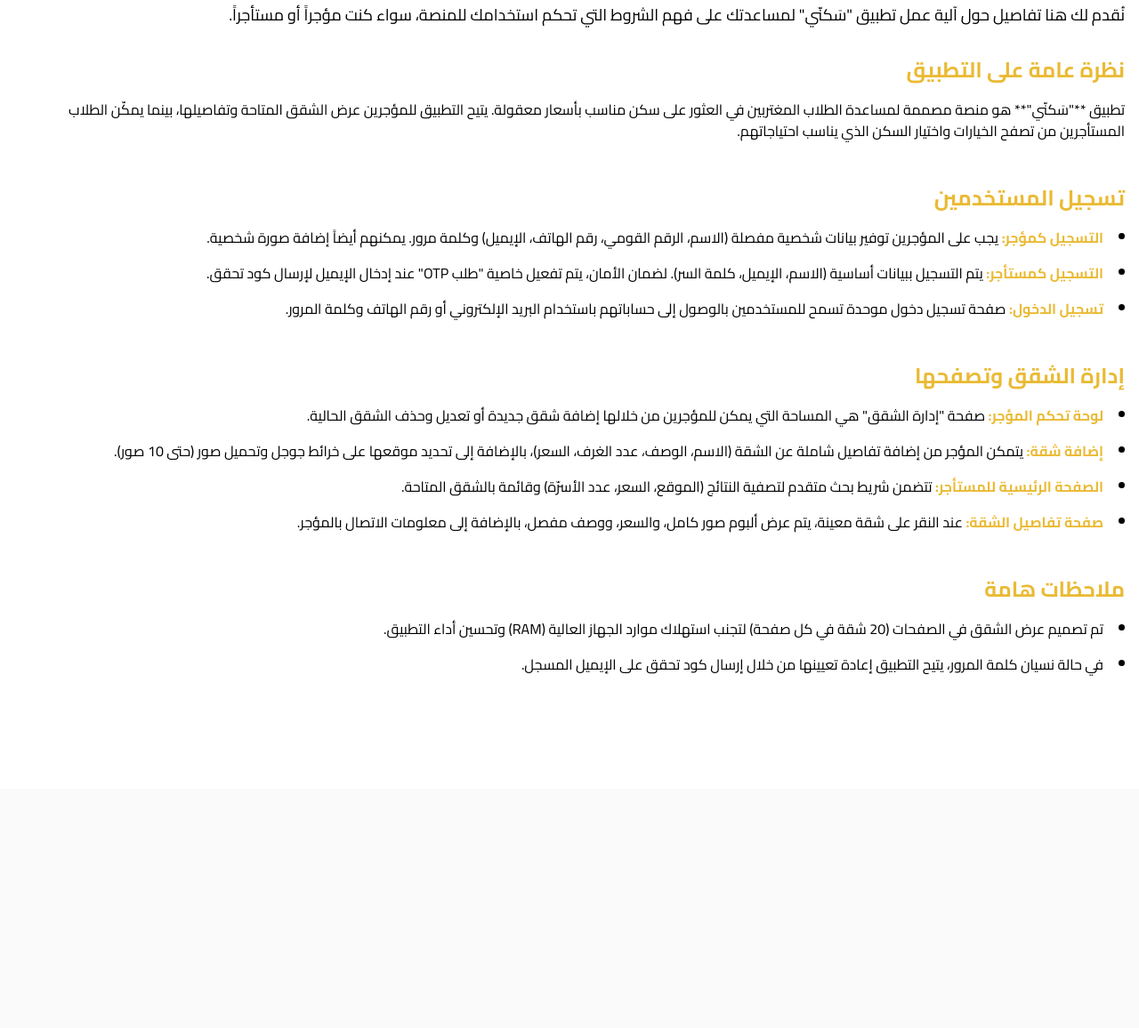
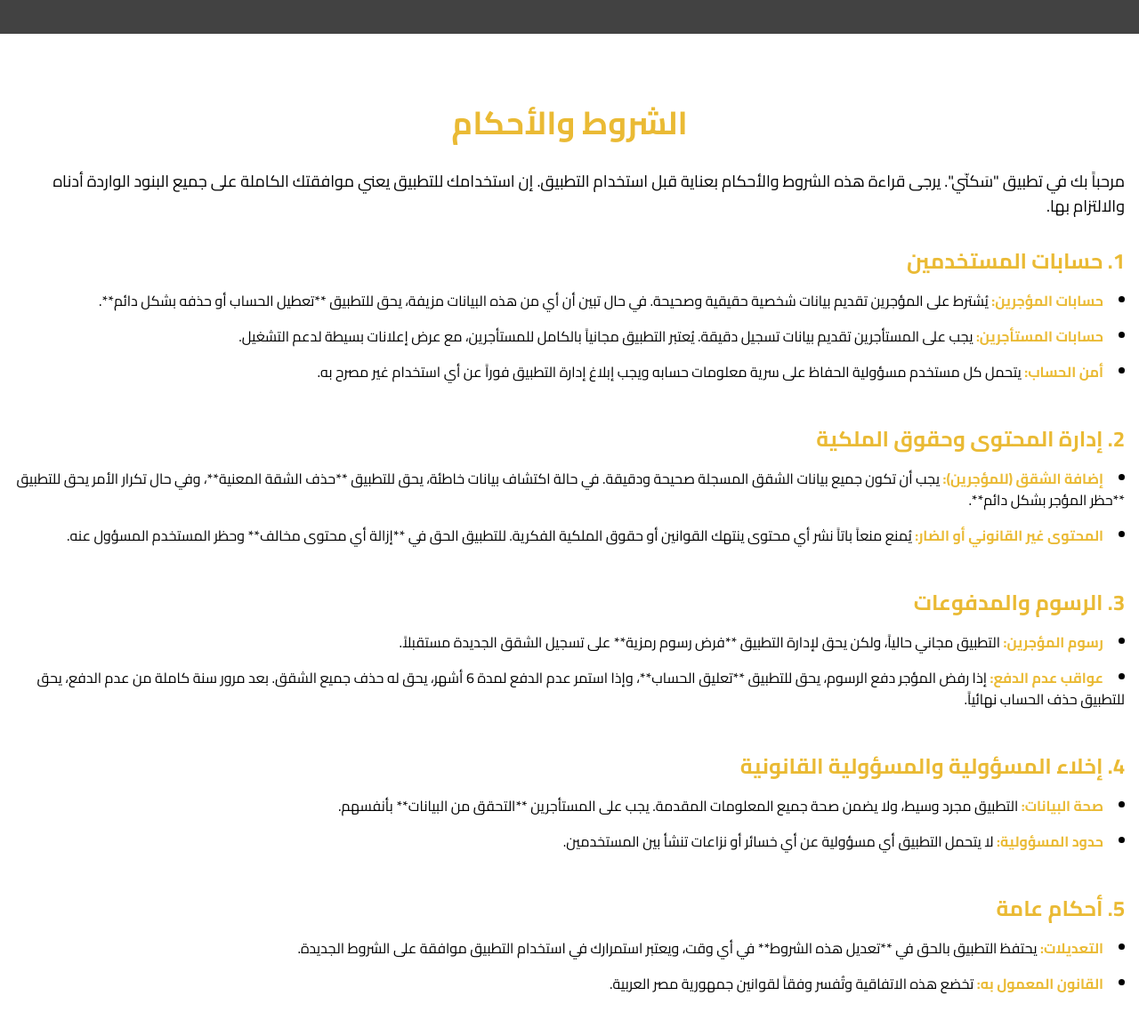
Before and after one commit to MrConnect/SKKNNY-App, a plain HTML site: page index.html in a window 1280 px wide. Shown: the part 1432-2588 px from the top of the page at 89% size. Before the commit the page ends 2319 px from the top, so only its background shows below. Drawn offline with nearby package versions, Linux system fonts and the light colour scheme.

Commit message:
Update index.html

```diff
--- a/index.html
+++ b/index.html
@@ -33,34 +33,29 @@
   <nav class="bg-white py-4 px-4 shadow-sm">
     <div class="container mx-auto flex justify-between items-center">
       <a href="#" class="text-lg font-bold text-secondary-text">Skknny</a>
-      <a href="#terms" class="text-sm font-semibold primary-text hover:underline">الشروط والأحكام</a>
+      <div class="flex gap-4">
+        <a href="#about" class="text-sm font-semibold primary-text hover:underline">عن التطبيق</a>
+        <a href="#terms" class="text-sm font-semibold primary-text hover:underline">الشروط والأحكام</a>
+      </div>
     </div>
   </nav>
 
   <header class="hero-bg py-20 px-4">
     <div class="container mx-auto flex flex-col md:flex-row items-center justify-between text-center md:text-right">
 
-      <div class="md:w-1/2 mb-12 md:mb-0">
+      <div class="md:w-1/2 mb-12 md:mb-0 mx-auto">
         <h1 class="text-5xl md:text-6xl font-extrabold primary-text leading-tight mb-4 animate-fade-in-down">Skknny</h1>
-        <h2 class="text-3xl md:text-4xl font-bold mb-4 text-secondary-text animate-fade-in-up">مستأجرك بأمان، وبيتك مضمون.</h2>
+        <h2 class="text-3xl md:text-4xl font-bold mb-4 text-secondary-text animate-fade-in-up">راحة مؤكدة للمستأجرين</h2>
         <p class="text-lg text-secondary-text mb-8 animate-fade-in-up">
-          نحن نربطك بالمستأجرين الموثوقين، ونوفر لك راحة البال من خلال نظام تأمين شامل على الممتلكات.
+          نحن نربطك بالمؤجرين الموثوقين، ونوفر لك راحة البال وعدم تكبد عناء البحث عن شقة مناسبة
         </p>
 
-        <div class="flex flex-col sm:flex-row justify-center md:justify-end gap-4">
+        <div class="flex flex-col sm:flex-row justify-center md:justify-center gap-4">
           <a href="#" class="primary-bg text-white font-bold py-3 px-8 rounded-full shadow-lg primary-hover transition duration-300 transform hover:scale-105">
             حمّل من Google Play
           </a>
         </div>
       </div>
-
-      <div class="md:w-1/2">
-        <div class="bg-white rounded-3xl p-4 shadow-2xl relative animate-fade-in-right border-4 border-[#D4940F]">
-          <div class="absolute inset-0 bg-[#EABA34] rounded-2xl transform rotate-3 -z-10 opacity-70"></div>
-          <img src="https://placehold.co/600x400/D4940F/FFFFFF?text=صورة+للتطبيق" alt="واجهة تطبيق Skknny" class="rounded-2xl w-full relative z-10">
-        </div>
-      </div>
-
     </div>
   </header>
 
@@ -70,13 +65,13 @@
       <div class="grid grid-cols-1 md:grid-cols-3 gap-12">
         <div class="bg-white p-8 rounded-2xl shadow-xl transform hover:-translate-y-2 transition-transform duration-300 border border-secondary-text">
           <div class="text-5xl mb-4 accent-color">🏠</div>
-          <h4 class="text-2xl font-bold mb-2">ضمان المستأجر</h4>
-          <p class="text-secondary-text">نظام فحص دقيق للمستأجرين لضمان المصداقية والأمان التام.</p>
+          <h4 class="text-2xl font-bold mb-2">آمن للمستأجر</h4>
+          <p class="text-secondary-text">نظام فحص دقيق للمؤجرين لضمان المصداقية والأمان التام.</p>
         </div>
         <div class="bg-white p-8 rounded-2xl shadow-xl transform hover:-translate-y-2 transition-transform duration-300 border border-secondary-text">
-          <div class="text-5xl mb-4 accent-color">🛡️</div>
-          <h4 class="text-2xl font-bold mb-2">تأمين شامل</h4>
-          <p class="text-secondary-text">برنامج تأمين على الممتلكات يحميك من أي أضرار غير متوقعة.</p>
+          <div class="text-5xl mb-4 accent-color">👌</div>
+          <h4 class="text-2xl font-bold mb-2">سهل للمؤجر</h4>
+          <p class="text-secondary-text">نسمح لك بعرض الشقق لجمهور كبير مما يسهل موضوع التأجير</p>
         </div>
         <div class="bg-white p-8 rounded-2xl shadow-xl transform hover:-translate-y-2 transition-transform duration-300 border border-secondary-text">
           <div class="text-5xl mb-4 accent-color">📊</div>
@@ -87,9 +82,18 @@
     </div>
   </section>
 
+  <section id="about" class="py-20 bg-white">
+    <div class="container mx-auto px-4">
+      <h2 class="text-4xl font-bold mb-8 text-center primary-text">عن التطبيق</h2>
+      <p class="text-lg text-secondary-text mb-8">
+        **تطبيق "سَكنّي"** هو منصة مصممة خصيصًا لمساعدة الطلاب المغتربين في العثور على سكن مناسب بأسعار معقولة. يتيح التطبيق للمؤجرين عرض الشقق المتاحة وتفاصيلها الكاملة، بينما يمكّن الطلاب المستأجرين من تصفح الخيارات المتاحة واختيار السكن الذي يناسب احتياجاتهم. يعمل "سَكنّي" كجسر يربط بين المؤجرين الموثوقين والمستأجرين الباحثين عن الأمان والراحة.
+      </p>
+    </div>
+  </section>
+
   <footer class="py-12 secondary-bg text-white text-center">
     <div class="container mx-auto px-4">
-      <p>تواصل معنا عبر البريد الإلكتروني: <a href="mailto:thecaser.mohamed@gmail.com" class="primary-text hover:underline">info@skknny.com</a></p>
+      <p>تواصل معنا عبر البريد الإلكتروني: <a href="mailto:info@skknny.com" class="primary-text hover:underline">theceaser.mohamed@gmai.com</a></p>
       <p class="mt-4 text-sm text-gray-400">جميع الحقوق محفوظة &copy; 2025 Skknny</p>
     </div>
   </footer>
@@ -98,64 +102,79 @@
     <div class="container mx-auto px-4">
       <h2 class="text-4xl font-bold mb-8 text-center primary-text">الشروط والأحكام</h2>
       <p class="text-lg text-secondary-text mb-8">
-        نُقدم لك هنا تفاصيل حول آلية عمل تطبيق "سَكنّي" لمساعدتك على فهم الشروط التي تحكم استخدامك للمنصة، سواء كنت مؤجراً أو مستأجراً.
+        مرحباً بك في تطبيق "سَكنّي". يرجى قراءة هذه الشروط والأحكام بعناية قبل استخدام التطبيق. إن استخدامك للتطبيق يعني موافقتك الكاملة على جميع البنود الواردة أدناه والالتزام بها.
       </p>
 
       <div class="mb-12">
-        <h3 class="text-2xl font-bold primary-text mb-4">نظرة عامة على التطبيق</h3>
-        <p class="text-secondary-text">
-          تطبيق **"سَكنّي"** هو منصة مصممة لمساعدة الطلاب المغتربين في العثور على سكن مناسب بأسعار معقولة. يتيح التطبيق للمؤجرين عرض الشقق المتاحة وتفاصيلها، بينما يمكّن الطلاب المستأجرين من تصفح الخيارات واختيار السكن الذي يناسب احتياجاتهم.
-        </p>
-      </div>
-
-      <div class="mb-12">
-        <h3 class="text-2xl font-bold primary-text mb-4">تسجيل المستخدمين</h3>
+        <h3 class="text-2xl font-bold primary-text mb-4">1. حسابات المستخدمين</h3>
         <ul class="list-disc list-inside text-secondary-text space-y-4">
           <li>
-            <strong class="primary-text">التسجيل كمؤجر:</strong>
-            يجب على المؤجرين توفير بيانات شخصية مفصلة (الاسم، الرقم القومي، رقم الهاتف، الإيميل) وكلمة مرور. يمكنهم أيضاً إضافة صورة شخصية.
+            <strong class="primary-text">حسابات المؤجرين:</strong>
+            يُشترط على المؤجرين تقديم بيانات شخصية حقيقية وصحيحة. في حال تبين أن أي من هذه البيانات مزيفة، يحق للتطبيق **تعطيل الحساب أو حذفه بشكل دائم**.
           </li>
           <li>
-            <strong class="primary-text">التسجيل كمستأجر:</strong>
-            يتم التسجيل ببيانات أساسية (الاسم، الإيميل، كلمة السر). لضمان الأمان، يتم تفعيل خاصية "طلب OTP" عند إدخال الإيميل لإرسال كود تحقق.
+            <strong class="primary-text">حسابات المستأجرين:</strong>
+            يجب على المستأجرين تقديم بيانات تسجيل دقيقة. يُعتبر التطبيق مجانياً بالكامل للمستأجرين، مع عرض إعلانات بسيطة لدعم التشغيل.
           </li>
           <li>
-            <strong class="primary-text">تسجيل الدخول:</strong>
-            صفحة تسجيل دخول موحدة تسمح للمستخدمين بالوصول إلى حساباتهم باستخدام البريد الإلكتروني أو رقم الهاتف وكلمة المرور.
+            <strong class="primary-text">أمن الحساب:</strong>
+            يتحمل كل مستخدم مسؤولية الحفاظ على سرية معلومات حسابه ويجب إبلاغ إدارة التطبيق فوراً عن أي استخدام غير مصرح به.
           </li>
         </ul>
       </div>
 
       <div class="mb-12">
-        <h3 class="text-2xl font-bold primary-text mb-4">إدارة الشقق وتصفحها</h3>
+        <h3 class="text-2xl font-bold primary-text mb-4">2. إدارة المحتوى وحقوق الملكية</h3>
         <ul class="list-disc list-inside text-secondary-text space-y-4">
           <li>
-            <strong class="primary-text">لوحة تحكم المؤجر:</strong>
-            صفحة "إدارة الشقق" هي المساحة التي يمكن للمؤجرين من خلالها إضافة شقق جديدة أو تعديل وحذف الشقق الحالية.
+            <strong class="primary-text">إضافة الشقق (للمؤجرين):</strong>
+            يجب أن تكون جميع بيانات الشقق المسجلة صحيحة ودقيقة. في حالة اكتشاف بيانات خاطئة، يحق للتطبيق **حذف الشقة المعنية**، وفي حال تكرار الأمر يحق للتطبيق **حظر المؤجر بشكل دائم**.
           </li>
           <li>
-            <strong class="primary-text">إضافة شقة:</strong>
-            يتمكن المؤجر من إضافة تفاصيل شاملة عن الشقة (الاسم، الوصف، عدد الغرف، السعر)، بالإضافة إلى تحديد موقعها على خرائط جوجل وتحميل صور (حتى 10 صور).
-          </li>
-          <li>
-            <strong class="primary-text">الصفحة الرئيسية للمستأجر:</strong>
-            تتضمن شريط بحث متقدم لتصفية النتائج (الموقع، السعر، عدد الأسرّة) وقائمة بالشقق المتاحة.
-          </li>
-          <li>
-            <strong class="primary-text">صفحة تفاصيل الشقة:</strong>
-            عند النقر على شقة معينة، يتم عرض ألبوم صور كامل، والسعر، ووصف مفصل، بالإضافة إلى معلومات الاتصال بالمؤجر.
+            <strong class="primary-text">المحتوى غير القانوني أو الضار:</strong>
+            يُمنع منعاً باتاً نشر أي محتوى ينتهك القوانين أو حقوق الملكية الفكرية. للتطبيق الحق في **إزالة أي محتوى مخالف** وحظر المستخدم المسؤول عنه.
           </li>
         </ul>
       </div>
 
       <div class="mb-12">
-        <h3 class="text-2xl font-bold primary-text mb-4">ملاحظات هامة</h3>
+        <h3 class="text-2xl font-bold primary-text mb-4">3. الرسوم والمدفوعات</h3>
         <ul class="list-disc list-inside text-secondary-text space-y-4">
           <li>
-            تم تصميم عرض الشقق في الصفحات (20 شقة في كل صفحة) لتجنب استهلاك موارد الجهاز العالية (RAM) وتحسين أداء التطبيق.
+            <strong class="primary-text">رسوم المؤجرين:</strong>
+            التطبيق مجاني حالياً، ولكن يحق لإدارة التطبيق **فرض رسوم رمزية** على تسجيل الشقق الجديدة مستقبلاً.
           </li>
           <li>
-            في حالة نسيان كلمة المرور، يتيح التطبيق إعادة تعيينها من خلال إرسال كود تحقق على الإيميل المسجل.
+            <strong class="primary-text">عواقب عدم الدفع:</strong>
+            إذا رفض المؤجر دفع الرسوم، يحق للتطبيق **تعليق الحساب**، وإذا استمر عدم الدفع لمدة 6 أشهر، يحق له حذف جميع الشقق. بعد مرور سنة كاملة من عدم الدفع، يحق للتطبيق حذف الحساب نهائياً.
+          </li>
+        </ul>
+      </div>
+
+      <div class="mb-12">
+        <h3 class="text-2xl font-bold primary-text mb-4">4. إخلاء المسؤولية والمسؤولية القانونية</h3>
+        <ul class="list-disc list-inside text-secondary-text space-y-4">
+          <li>
+            <strong class="primary-text">صحة البيانات:</strong>
+            التطبيق مجرد وسيط، ولا يضمن صحة جميع المعلومات المقدمة. يجب على المستأجرين **التحقق من البيانات** بأنفسهم.
+          </li>
+          <li>
+            <strong class="primary-text">حدود المسؤولية:</strong>
+            لا يتحمل التطبيق أي مسؤولية عن أي خسائر أو نزاعات تنشأ بين المستخدمين.
+          </li>
+        </ul>
+      </div>
+
+      <div class="mb-12">
+        <h3 class="text-2xl font-bold primary-text mb-4">5. أحكام عامة</h3>
+        <ul class="list-disc list-inside text-secondary-text space-y-4">
+          <li>
+            <strong class="primary-text">التعديلات:</strong>
+            يحتفظ التطبيق بالحق في **تعديل هذه الشروط** في أي وقت، ويعتبر استمرارك في استخدام التطبيق موافقة على الشروط الجديدة.
+          </li>
+          <li>
+            <strong class="primary-text">القانون المعمول به:</strong>
+            تخضع هذه الاتفاقية وتُفسر وفقاً لقوانين جمهورية مصر العربية.
           </li>
         </ul>
       </div>
```
